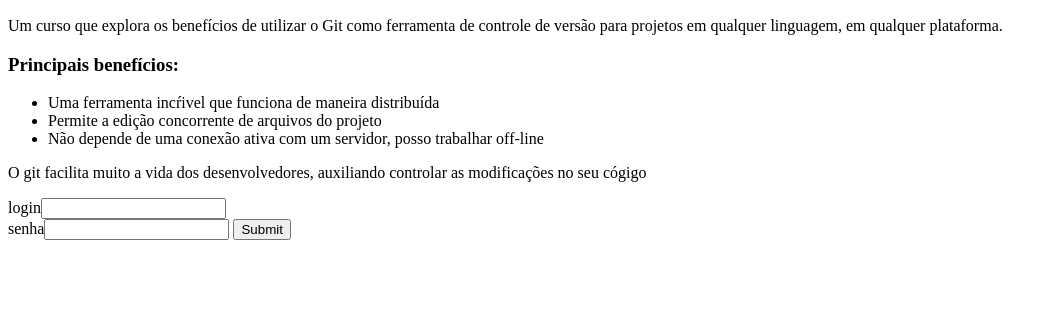
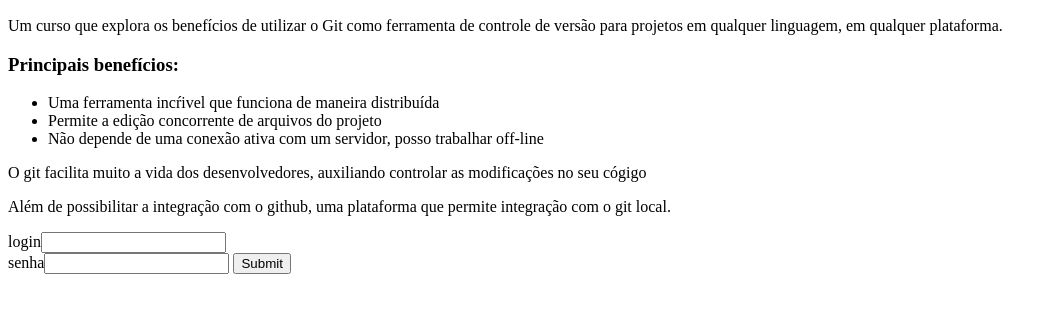
Before and after one commit to igor-rodrigues2017/curso-git, a plain HTML site: page index.html in a window 1280 px wide. Shown: the part 110-422 px from the top of the page, without its empty margins (0-1053 px from the left). Drawn offline with Linux system fonts and the light colour scheme.

Commit message:
add text about github

```diff
--- a/index.html
+++ b/index.html
@@ -15,6 +15,7 @@
             <li>Não depende de uma conexão ativa com um servidor, posso trabalhar off-line</li>
         </ul>
         <p> O git facilita muito a vida dos desenvolvedores, auxiliando controlar as modificações no seu cógigo</p>
+        <p>Além de possibilitar a integração com o github, uma plataforma que permite integração com o git local.</p>
 
         <form>
         	login<input type="text" name="nome.usuario"><br />
```
